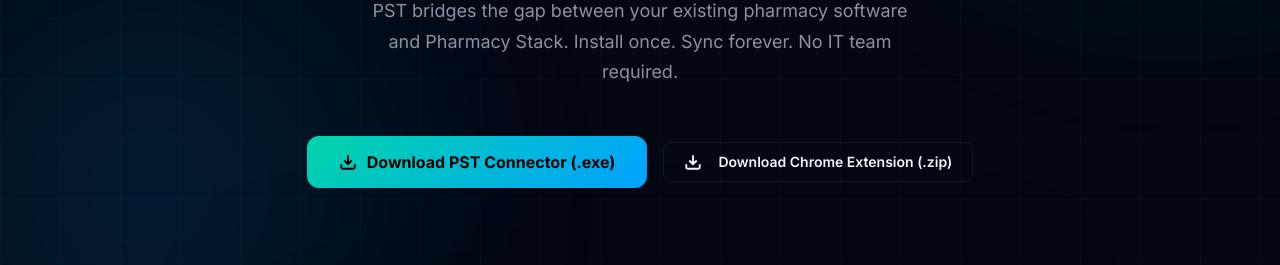
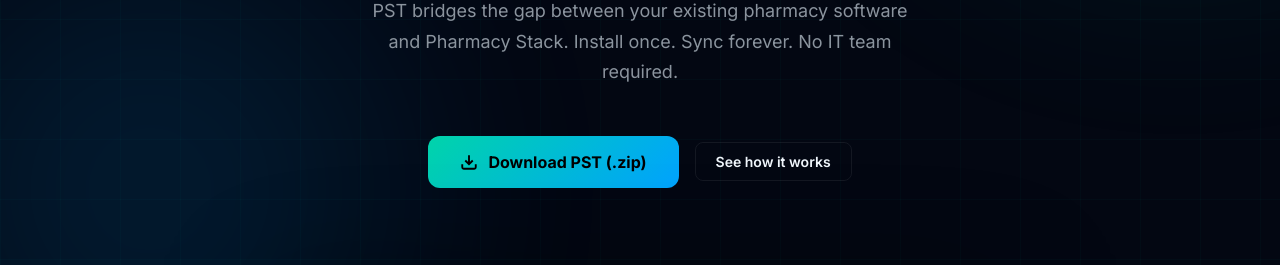
Before and after one commit to Surge-Ogiemudia/pst, a browser extension: page index.html in a window 1280 px wide. Shown: the part 461-726 px from the top of the page. Drawn offline with Linux system fonts and the light colour scheme.

Commit message:
refactor: package connector and extension into a single unified zip download

```diff
--- a/index.html
+++ b/index.html
@@ -609,14 +609,11 @@
     </p>
 
     <div class="hero-cta">
-      <a href="/downloads/pst-connector.exe" class="btn-download" id="downloadBtn" download>
+      <a href="/downloads/PST.zip" class="btn-download" id="downloadBtn" download>
         <svg width="18" height="18" viewBox="0 0 24 24" fill="none" stroke="currentColor" stroke-width="2.5"><path d="M21 15v4a2 2 0 01-2 2H5a2 2 0 01-2-2v-4M7 10l5 5 5-5M12 15V3"/></svg>
-        Download PST Connector (.exe)
+        Download PST (.zip)
       </a>
-      <a href="/downloads/pst-extension.zip" class="btn btn-ghost" download>
-        <svg width="18" height="18" viewBox="0 0 24 24" fill="none" stroke="currentColor" stroke-width="2.5" style="margin-right:8px"><path d="M21 15v4a2 2 0 01-2 2H5a2 2 0 01-2-2v-4M7 10l5 5 5-5M12 15V3"/></svg>
-        Download Chrome Extension (.zip)
-      </a>
+      <a href="#how" class="btn btn-ghost">See how it works</a>
     </div>
 
     <!-- TERMINAL -->
@@ -760,13 +757,10 @@
     </div>
     <h2>Ready to connect<br/>your pharmacy?</h2>
     <p>Download PST and be live on Pharmacy Stack in under 3 minutes.</p>
-    <a href="/downloads/pst-connector.exe" class="btn-download" download>
+    <a href="/downloads/PST.zip" class="btn-download" download>
       <svg width="18" height="18" viewBox="0 0 24 24" fill="none" stroke="currentColor" stroke-width="2.5"><path d="M21 15v4a2 2 0 01-2 2H5a2 2 0 01-2-2v-4M7 10l5 5 5-5M12 15V3"/></svg>
-      Download PST Connector (.exe)
+      Download PST (.zip)
     </a>
-    <div style="margin-top: 16px;">
-      <a href="/downloads/pst-extension.zip" style="color: var(--muted); text-decoration: underline;" download>Download Chrome Extension (.zip)</a>
-    </div>
     </a>
     <p class="os-info">Windows 10/11 · 64-bit · v1.0.0 · Free</p>
   </div>
```
Also changed, not shown: 3 other files.
